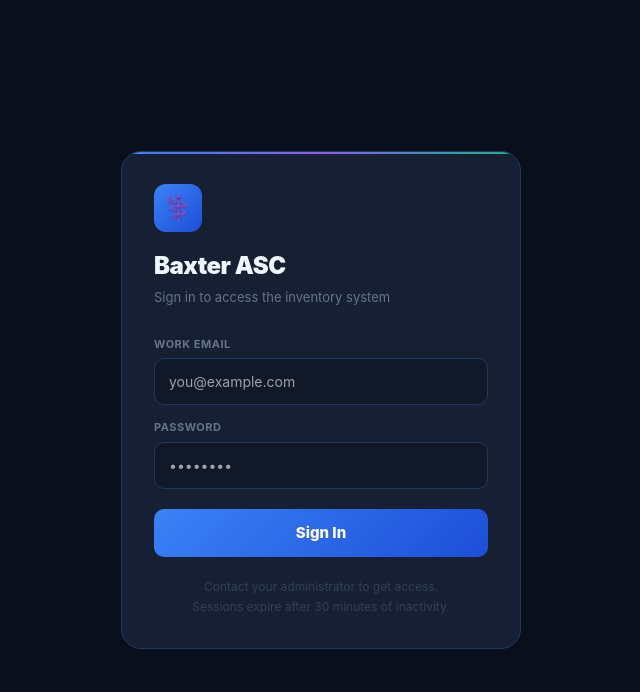
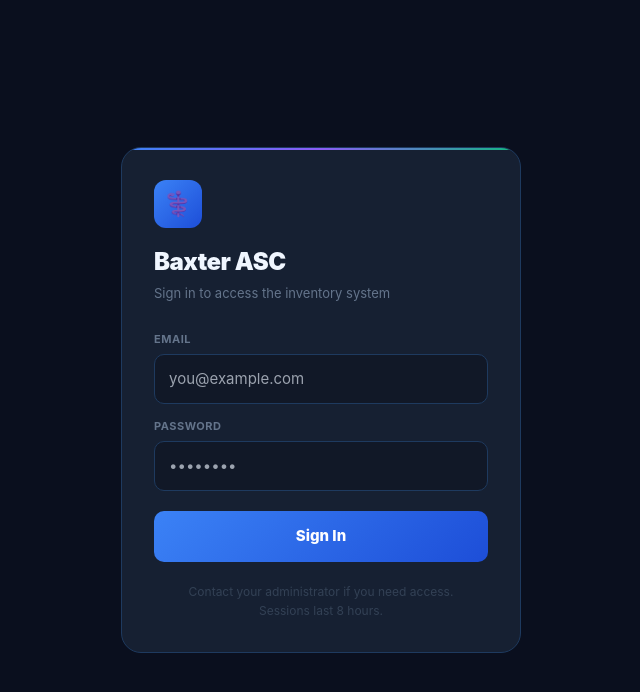
Before and after one commit to ASC-Harrison/nextjs-with-supabase, a Next.js app: page /login in a window 1280 px wide. Shown: the top 692 px of the page, without its empty margins (319-959 px from the left). Built offline with nearby package versions, Linux system fonts and the light colour scheme; no server answers.

Commit message:
Update page.tsx

```diff
--- a/app/login/page.tsx
+++ b/app/login/page.tsx
@@ -1,7 +1,6 @@
 "use client";
 
 import { useState } from "react";
-import { useRouter } from "next/navigation";
 import { createClient } from "@supabase/supabase-js";
 
 const supabase = createClient(
@@ -10,22 +9,19 @@ const supabase = createClient(
 );
 
 export default function LoginPage() {
-  const router = useRouter();
   const [email, setEmail] = useState("");
   const [password, setPassword] = useState("");
   const [loading, setLoading] = useState(false);
   const [error, setError] = useState("");
 
-  const isTimeout = typeof window !== "undefined" &&
-    new URLSearchParams(window.location.search).get("timeout") === "1";
-
   async function handleLogin(e: React.FormEvent) {
     e.preventDefault();
+    if (!email.trim() || !password) return;
     setLoading(true);
     setError("");
     try {
       const { data, error: authError } = await supabase.auth.signInWithPassword({
-        email: email.trim(),
+        email: email.trim().toLowerCase(),
         password,
       });
       if (authError) {
@@ -33,15 +29,16 @@ export default function LoginPage() {
         setLoading(false);
         return;
       }
-      // Store session manually for PWA compatibility
-      localStorage.setItem("asc_user_email", data.user.email ?? "");
-      localStorage.setItem("asc_user_name", data.user.user_metadata?.full_name || data.user.email || "");
-      localStorage.setItem("asc_session_token", data.session.access_token);
-      // Small delay to ensure session is saved before redirect
-      await new Promise(r => setTimeout(r, 500));
-      window.location.href = "/";
+      if (data.session) {
+        try {
+          localStorage.setItem("asc_user_email", data.user.email ?? "");
+          localStorage.setItem("asc_session_token", data.session.access_token);
+          localStorage.setItem("asc_user_name", data.user.user_metadata?.full_name || data.user.email || "");
+        } catch {}
+        window.location.href = "/";
+      }
     } catch (e: any) {
-      setError(e?.message ?? "Login failed");
+      setError(e?.message ?? "Login failed — check your connection and try again");
       setLoading(false);
     }
   }
@@ -50,38 +47,51 @@ export default function LoginPage() {
     <div style={{ minHeight:"100vh", background:"#0a0f1e", display:"flex", alignItems:"center", justifyContent:"center", padding:16, fontFamily:"-apple-system,BlinkMacSystemFont,'SF Pro Display','Segoe UI',sans-serif" }}>
       <div style={{ width:"100%", maxWidth:400, background:"#162032", border:"1px solid #1e3a5f", borderRadius:20, padding:32, position:"relative", overflow:"hidden" }}>
         <div style={{ position:"absolute", top:0, left:0, right:0, height:2, background:"linear-gradient(90deg,#3b82f6,#8b5cf6,#10b981)" }} />
+
         <div style={{ width:48, height:48, background:"linear-gradient(135deg,#3b82f6,#1d4ed8)", borderRadius:12, display:"flex", alignItems:"center", justifyContent:"center", fontSize:24, marginBottom:16 }}>⚕️</div>
         <div style={{ fontSize:24, fontWeight:900, color:"#f0f6ff", letterSpacing:-0.5, marginBottom:4 }}>Baxter ASC</div>
         <div style={{ fontSize:13, color:"#64748b", marginBottom:28 }}>Sign in to access the inventory system</div>
 
-        {isTimeout && (
-          <div style={{ background:"rgba(245,158,11,0.1)", border:"1px solid rgba(245,158,11,0.3)", borderRadius:10, padding:"10px 14px", fontSize:12, color:"#fcd34d", marginBottom:16 }}>
-            ⏱ Session expired. Please sign in again.
-          </div>
-        )}
-
         {error && (
-          <div style={{ background:"rgba(239,68,68,0.1)", border:"1px solid rgba(239,68,68,0.3)", borderRadius:10, padding:"12px 14px", fontSize:13, color:"#fca5a5", marginBottom:14 }}>
+          <div style={{ background:"rgba(239,68,68,0.1)", border:"1px solid rgba(239,68,68,0.3)", borderRadius:10, padding:"12px 14px", fontSize:13, color:"#fca5a5", marginBottom:16 }}>
             {error}
           </div>
         )}
 
         <form onSubmit={handleLogin}>
-          <div style={{ fontSize:11, fontWeight:700, color:"#64748b", textTransform:"uppercase", letterSpacing:0.5, marginBottom:6 }}>Work Email</div>
-          <input value={email} onChange={e => setEmail(e.target.value)} type="email" placeholder="you@example.com" required autoComplete="email"
-            style={{ width:"100%", borderRadius:10, border:"1px solid #1e3a5f", background:"#111827", color:"#f0f6ff", padding:"12px 14px", fontSize:14, fontFamily:"inherit", outline:"none", marginBottom:14, boxSizing:"border-box" }} />
+          <div style={{ fontSize:11, fontWeight:700, color:"#64748b", textTransform:"uppercase", letterSpacing:0.5, marginBottom:6 }}>Email</div>
+          <input
+            value={email}
+            onChange={e => setEmail(e.target.value)}
+            type="email"
+            placeholder="you@example.com"
+            required
+            autoComplete="email"
+            autoCapitalize="none"
+            style={{ width:"100%", borderRadius:10, border:"1px solid #1e3a5f", background:"#111827", color:"#f0f6ff", padding:"13px 14px", fontSize:15, fontFamily:"inherit", outline:"none", marginBottom:14, boxSizing:"border-box" }}
+          />
           <div style={{ fontSize:11, fontWeight:700, color:"#64748b", textTransform:"uppercase", letterSpacing:0.5, marginBottom:6 }}>Password</div>
-          <input value={password} onChange={e => setPassword(e.target.value)} type="password" placeholder="••••••••" required autoComplete="current-password"
-            style={{ width:"100%", borderRadius:10, border:"1px solid #1e3a5f", background:"#111827", color:"#f0f6ff", padding:"12px 14px", fontSize:14, fontFamily:"inherit", outline:"none", marginBottom:20, boxSizing:"border-box" }} />
-          <button type="submit" disabled={loading}
-            style={{ width:"100%", borderRadius:10, padding:13, fontSize:15, fontWeight:800, cursor:loading?"not-allowed":"pointer", border:"none", background:"linear-gradient(135deg,#3b82f6,#1d4ed8)", color:"#fff", fontFamily:"inherit", opacity:loading?0.6:1 }}>
+          <input
+            value={password}
+            onChange={e => setPassword(e.target.value)}
+            type="password"
+            placeholder="••••••••"
+            required
+            autoComplete="current-password"
+            style={{ width:"100%", borderRadius:10, border:"1px solid #1e3a5f", background:"#111827", color:"#f0f6ff", padding:"13px 14px", fontSize:15, fontFamily:"inherit", outline:"none", marginBottom:20, boxSizing:"border-box" }}
+          />
+          <button
+            type="submit"
+            disabled={loading}
+            style={{ width:"100%", borderRadius:10, padding:14, fontSize:15, fontWeight:800, cursor:loading?"not-allowed":"pointer", border:"none", background:"linear-gradient(135deg,#3b82f6,#1d4ed8)", color:"#fff", fontFamily:"inherit", opacity:loading?0.6:1 }}
+          >
             {loading ? "Signing in…" : "Sign In"}
           </button>
         </form>
 
         <div style={{ marginTop:20, fontSize:12, color:"#334155", textAlign:"center", lineHeight:1.6 }}>
-          Contact your administrator to get access.<br />
-          Sessions expire after 30 minutes of inactivity.
+          Contact your administrator if you need access.<br/>
+          Sessions last 8 hours.
         </div>
       </div>
     </div>
```
